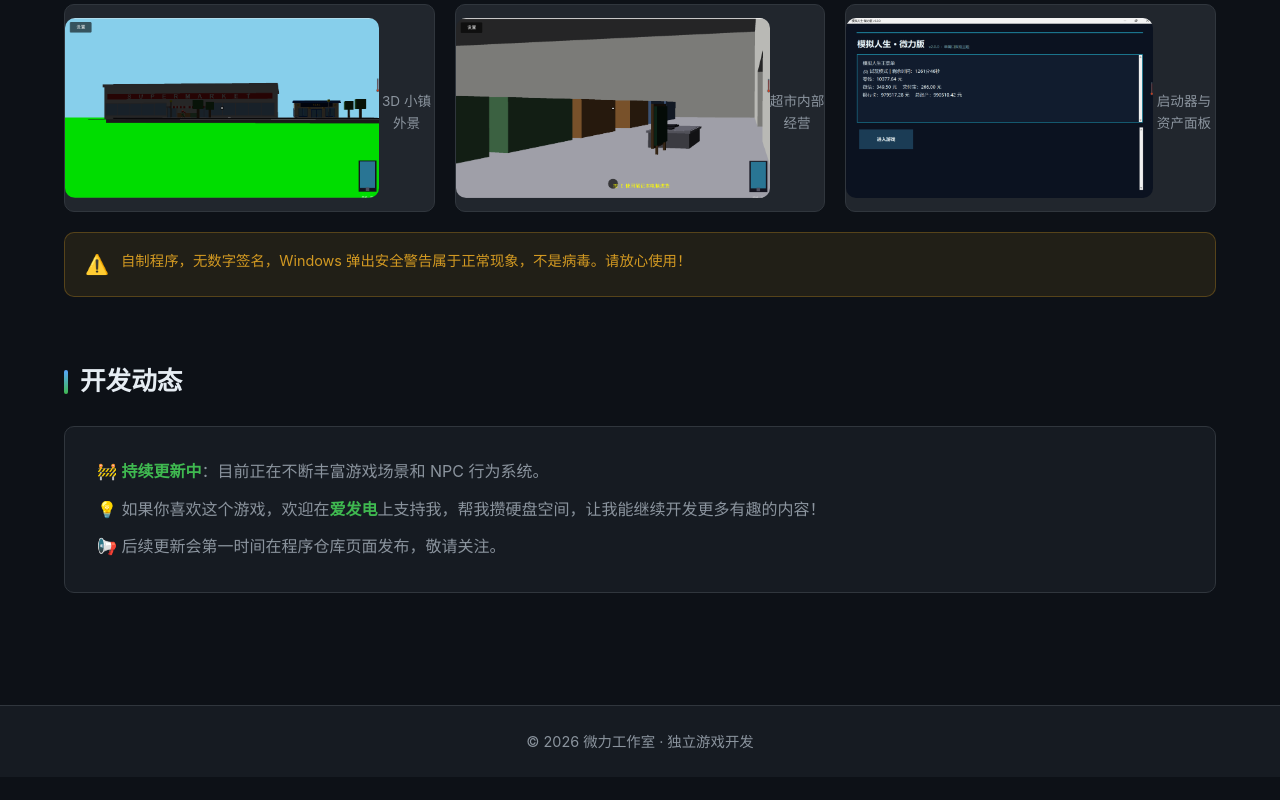
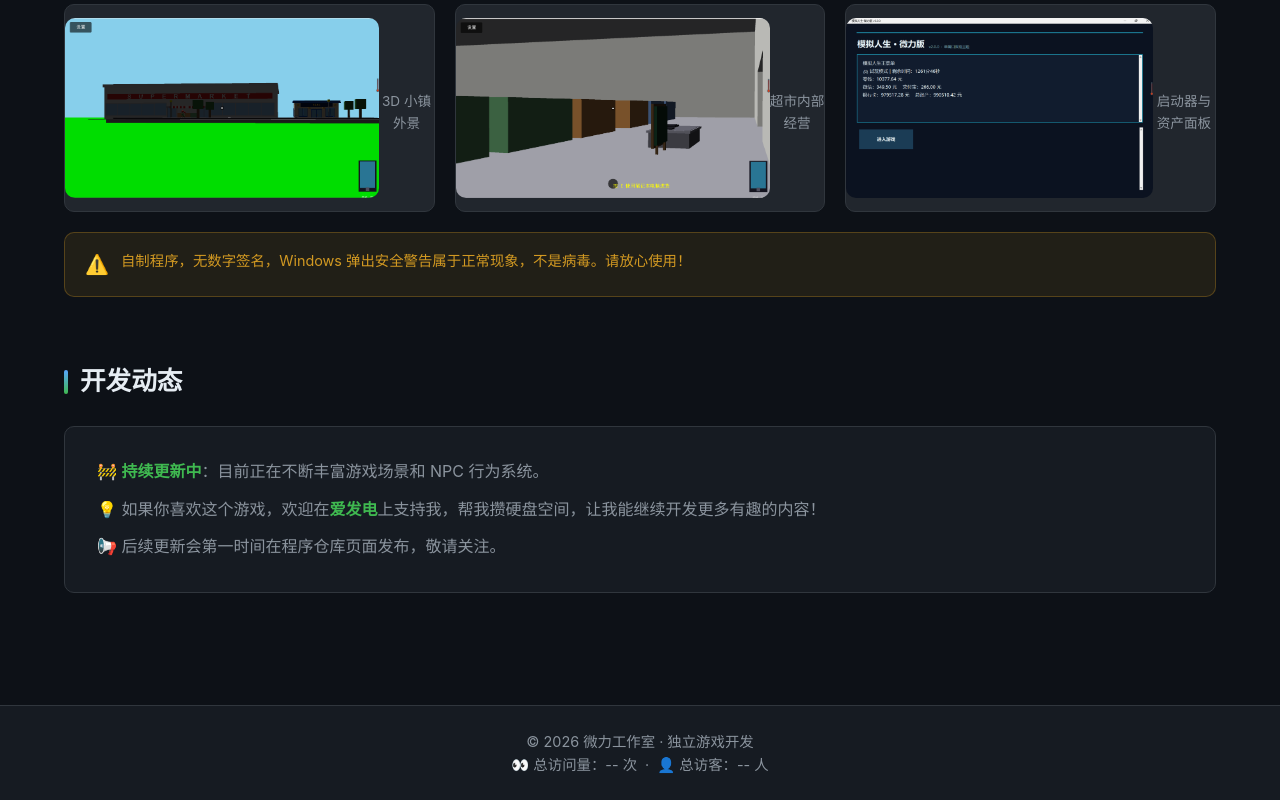
Before and after one commit to woaiyudian/game-website, a website: page index.html in a window 1280 px wide. Shown: the part 1314-2114 px from the top of the page. Before the commit the page ends 2091 px from the top, so only its background shows below. Drawn offline with Linux system fonts and the light colour scheme; some packages are replaced by stand-ins of ours; a script that the page names is missing.

Commit message:
add visitor counter

```diff
--- a/index.html
+++ b/index.html
@@ -106,7 +106,14 @@
     <!-- 页脚 -->
     <footer class="footer">
         <p>© 2026 微力工作室 · 独立游戏开发</p>
+        <p class="visit-count">
+            👀 总访问量：<span id="busuanzi_value_site_pv">--</span> 次
+            &nbsp;·&nbsp;
+            👤 总访客：<span id="busuanzi_value_site_uv">--</span> 人
+        </p>
     </footer>
+
+    <script async src="//busuanzi.ibruce.info/busuanzi/2.3/busuanzi.pure.mini.js"></script>
 
     <script>
         // 移动端菜单切换
```
